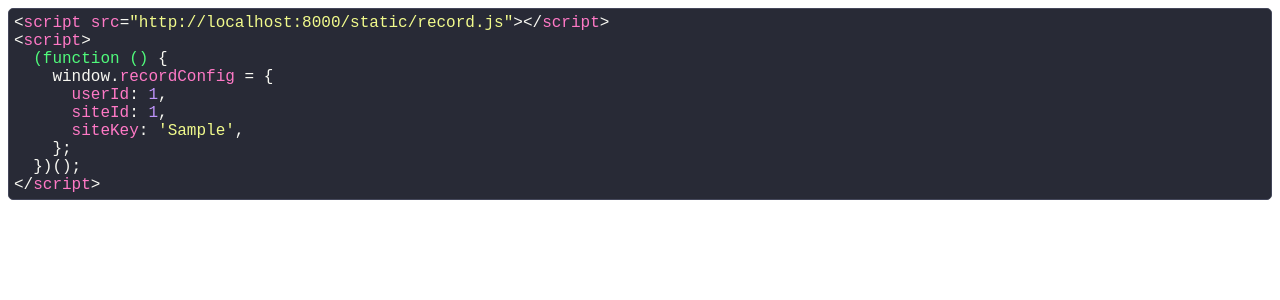
After one commit to JimGalvan/SessionSpyre, a Django app: page /sites/get-snippet-data/user/1/site/1/ in a window 1280 px wide. The commit adds this page. Shown: the top 300 px of the page. Run offline with Django 5.2, Linux system fonts and the light colour scheme; a user stored in the database is signed in; tables that the repository leaves empty hold one stand-in row (values such as "Sample post"); some libraries are stand-ins or nearby versions.

Commit message:
added js code snippet

```diff
--- a/SessionSpyre/urls.py
+++ b/SessionSpyre/urls.py
@@ -6,7 +6,8 @@ from django.urls import path
 from session_tracker.api import api
 from session_tracker.views import session_views as sessions_views
 from session_tracker.views import user_views as user_views
-from session_tracker.views.site_views import create_site, delete_site, list_sites, update_site, sites_view
+from session_tracker.views.site_views import create_site, delete_site, list_sites, update_site, sites_view, \
+    generate_snippet, get_snippet_data
 
 urlpatterns = [
     path('', user_views.index, name='index'),
@@ -28,6 +29,8 @@ urlpatterns = [
     path('sites/create/', create_site, name='create_site'),
     path('sites/update/<int:site_id>/', update_site, name='update_site'),
     path('sites/delete/<int:site_id>/', delete_site, name='delete_site'),
+    path('sites/generate-snippet/user/<int:user_id>/site/<int:site_id>/', generate_snippet, name='generate_snippet'),
+    path('sites/get-snippet-data/user/<int:user_id>/site/<int:site_id>/', get_snippet_data, name='get_snippet_data'),
 ]
 
 if settings.DEBUG:
--- a/session_tracker/views/site_views.py
+++ b/session_tracker/views/site_views.py
@@ -1,9 +1,68 @@
 from django.contrib import messages
 from django.contrib.auth.decorators import login_required
+from django.http import JsonResponse
 from django.shortcuts import render, redirect, get_object_or_404
 from django.urls import reverse
+from django.views.decorators.http import require_GET
+from pygments import highlight
+from pygments.formatters.html import HtmlFormatter
+from pygments.lexers import JavascriptLexer
 
 from session_tracker.models import Site
+
+
+@login_required
+@require_GET
+def generate_snippet(request, user_id, site_id):
+    try:
+        # Fetch the site key from the database
+        site = Site.objects.get(id=site_id, user_id=user_id)
+        site_key = site.key  # Assuming 'site_key' is a field in your Site model
+
+        # Construct the snippet
+        snippet = f"""
+               <script src="https://your-cdn-url.com/your-script.js"></script>
+               <script>
+                 (function() {{
+                   window.recordConfig = {{
+                     userId: '{user_id}',
+                     siteId: '{site_id}',
+                     siteKey: '{site_key}',
+                   }};
+                 }})();
+               </script>
+               """
+
+        # Highlight the snippet using Pygments
+        formatter = HtmlFormatter(full=True, style="dracula", noclasses=False, linenos=True)
+        highlighted_snippet = highlight(snippet, JavascriptLexer(), formatter)
+        return render(request, 'sites/js_snippet_dialog.html', {'highlighted_snippet': highlighted_snippet})
+    except Site.DoesNotExist:
+        return JsonResponse({'error': 'Site not found.'}, status=404)
+    except Exception as e:
+        return JsonResponse({'error': str(e)}, status=500)
+
+
+@login_required
+@require_GET
+def get_snippet_data(request, user_id, site_id):
+    try:
+        # Fetch the site key from the database
+        site = Site.objects.get(id=site_id, user_id=user_id)
+        site_key = site.key  # Assuming 'site_key' is a field in your Site model
+
+        # Build a snippet object
+        snippet = {
+            'userId': user_id,
+            'siteId': site_id,
+            'siteKey': site_key,
+        }
+
+        return render(request, 'sites/js_snippet.html', {'snippet': snippet})
+    except Site.DoesNotExist:
+        return JsonResponse({'error': 'Site not found.'}, status=404)
+    except Exception as e:
+        return JsonResponse({'error': str(e)}, status=500)
 
 
 @login_required()
--- /dev/null
+++ b/templates/sites/js_snippet.html
@@ -0,0 +1,43 @@
+<style>
+    .code-snippet {
+        background-color: #282a36; /* Dracula background color */
+        padding: 5px;
+        border-radius: 5px;
+        font-family: 'Courier New', Courier, monospace;
+        overflow-x: auto;
+        color: #f8f8f2; /* Dracula foreground color */
+        border: 1px solid #44475a; /* Border matching Dracula theme */
+    }
+
+    .code-snippet .keyword {
+        color: #ff79c6; /* Pink for keywords */
+    }
+
+    .code-snippet .string {
+        color: #f1fa8c; /* Yellow for strings */
+    }
+
+    .code-snippet .number {
+        color: #bd93f9; /* Purple for numbers */
+    }
+
+    .code-snippet .function {
+        color: #50fa7b; /* Green for functions */
+    }
+</style>
+<div class="code-snippet">
+    &lt;<span class="keyword">script</span> <span class="keyword">src</span>=<span class="string">"http://localhost:8000/static/record.js"</span>&gt;&lt;/<span
+        class="keyword">script</span>&gt;<br>
+    &lt;<span class="keyword">script</span>&gt;<br>
+    &nbsp;&nbsp;<span class="function">(function ()</span> {<br>
+    &nbsp;&nbsp;&nbsp;&nbsp;window.<span class="keyword">recordConfig</span> = {<br>
+    &nbsp;&nbsp;&nbsp;&nbsp;&nbsp;&nbsp;<span class="keyword">userId</span>: <span
+        class="number">{{ snippet.userId }}</span>,<br>
+    &nbsp;&nbsp;&nbsp;&nbsp;&nbsp;&nbsp;<span class="keyword">siteId</span>: <span
+        class="number">{{ snippet.siteId }}</span>,<br>
+    &nbsp;&nbsp;&nbsp;&nbsp;&nbsp;&nbsp;<span class="keyword">siteKey</span>: <span
+        class="string">'{{ snippet.siteKey }}'</span>,<br>
+    &nbsp;&nbsp;&nbsp;&nbsp;};<br>
+    &nbsp;&nbsp;})();<br>
+    &lt;/<span class="keyword">script</span>&gt;
+</div>
```
Also changed, not shown: templates/sites/js_snippet_dialog.html (added, +20 -0 lines), templates/sites/site.html (+31 -1 lines).
